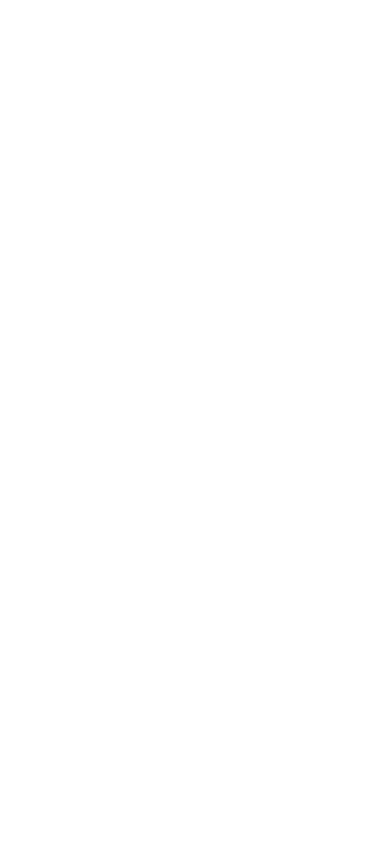
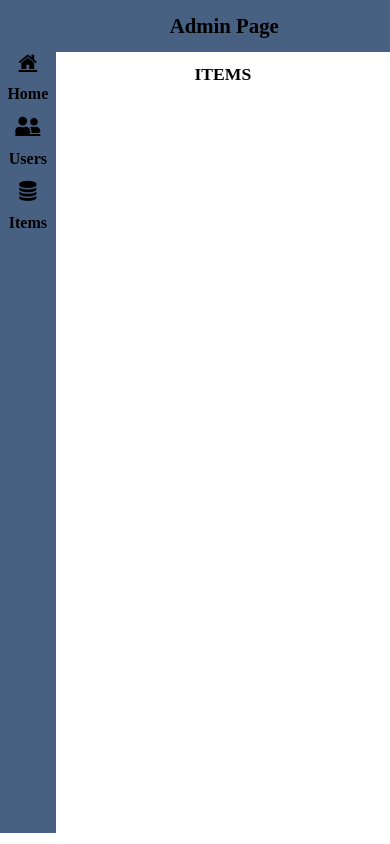
Before and after one commit to Fadi-Haddad-235/E-Commerce-Website, a plain HTML site: page items.html in a window 390 px wide. Drawn offline with Linux system fonts and the light colour scheme.

Commit message:
Copied the admin's template requirements

```diff
--- a/css/items.css
+++ b/css/items.css
@@ -0,0 +1,124 @@
+body {
+    padding: 0;
+    margin: 0;
+}
+
+.container {
+    display: flex;
+    flex-direction: column;
+}
+
+.containerTitle {
+    padding-left: 15%;
+    background: #486082;
+    display: flex;
+    justify-content: center;
+}
+
+.containerBody {
+    display: flex;
+    flex-direction: row;
+}
+
+.adminOption {
+    min-height: 92.5vh;
+    flex: 0.5;
+    display: flex;
+    flex-direction: column;
+    justify-content: flex-start;
+    gap: 10%;
+    background-color: #486082;
+}
+
+.optionData {
+    flex: 3;
+    display: flex;
+    flex-direction: column;
+    justify-content: flex-start;
+}
+
+.home {
+    display: flex;
+    flex-direction: column;
+    justify-content: center;
+    gap: 0%;
+    align-items: center;
+}
+
+.users {
+    display: flex;
+    flex-direction: column;
+    justify-content: center;
+    gap: 0%;
+    align-items: center;
+}
+
+.database {
+    display: flex;
+    flex-direction: column;
+    justify-content: center;
+    gap: 0%;
+    align-items: center;
+}
+
+.iconImage a {
+    font-size: 3.5rem;
+}
+
+a,
+a:visited {
+    color: inherit;
+}
+
+a:hover {
+    background-color: white;
+    border: 2px solid white;
+    border-radius: 20%;
+}
+
+.optionDataTitle {
+    display: flex;
+    justify-content: center;
+}
+
+@media (max-width:800px) {
+    .iconImage a {
+        font-size: 2.5rem;
+    }
+
+    .iconImage h2 {
+        font-size: 1rem;
+    }
+
+    .optionDataTitle {
+        font-size: 1.5rem;
+    }
+}
+
+@media (max-width:680px) {
+    .containerTitle {
+        font-size: 0.75rem;
+    }
+
+    .iconImage a {
+        font-size: 2rem;
+    }
+
+    .optionDataTitle {
+        font-size: 1.25rem;
+    }
+}
+
+@media (max-width:500px) {
+    .containerTitle {
+        font-size: 0.65rem;
+    }
+
+    .iconImage a {
+        font-size: 1.25rem;
+    }
+
+    .optionDataTitle {
+        font-size: 1.10rem;
+    }
+}
--- a/items.html
+++ b/items.html
@@ -11,7 +11,33 @@
 
 <body>
     <div class="container">
+        <div class="containerTitle">
+            <h1>Admin Page</h1>
+        </div>
+        <div class="containerBody">
+            <!-- Left Side -->
+            <div class="adminOption">
+                <div class="home iconImage">
+                    <a href="#" class="fa fa-home"></a>
+                    <h2>Home</h2>
+                </div>
 
+                <div class="users iconImage">
+                    <a href="#" class="fas fa-user-friends"></a>
+                    <h2>Users</h2>
+                </div>
+
+                <div class="database iconImage">
+                    <a href="items.html" class="fa fa-database"></a>
+                    <h2>Items</h2>
+                </div>
+            </div>
+
+            <!-- Right Side -->
+            <div class="optionData">
+                <h1 class="optionDataTitle">ITEMS</h1>
+            </div>
+        </div>
     </div>
 </body>
 
```
